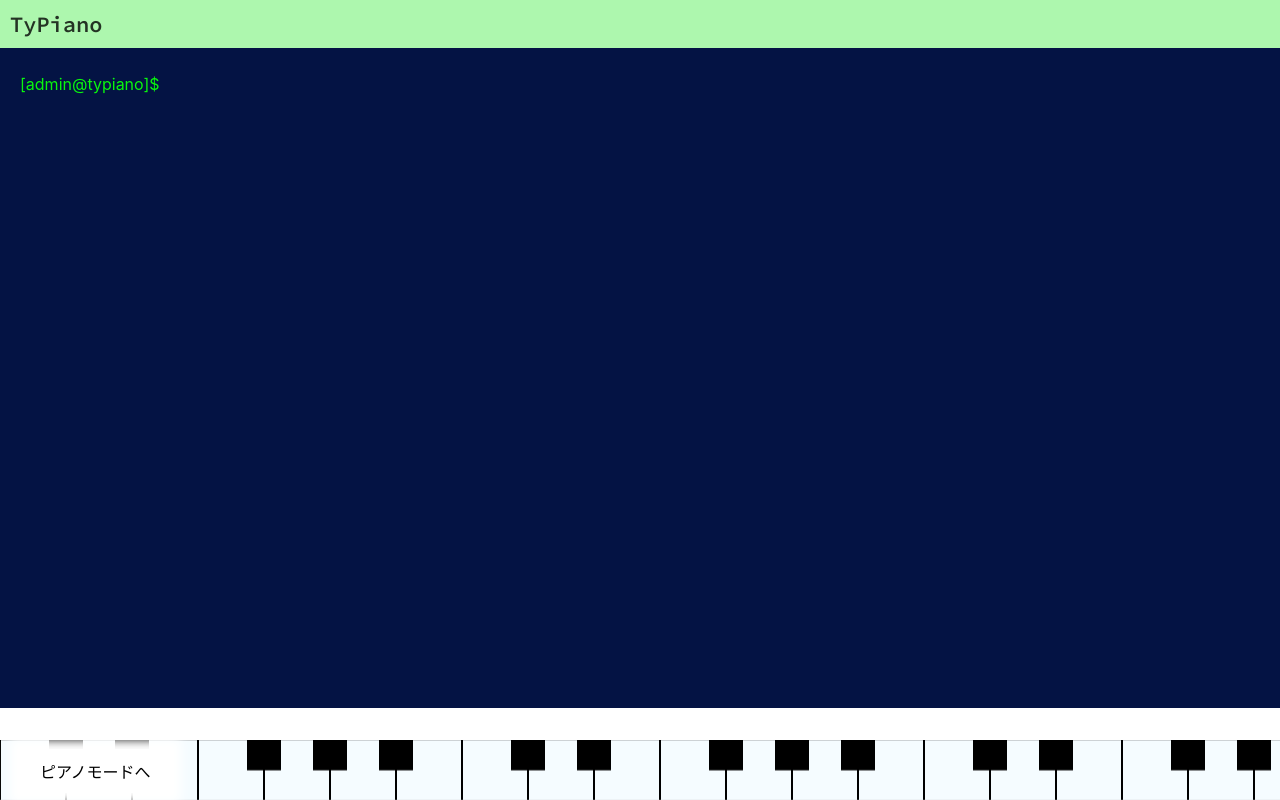
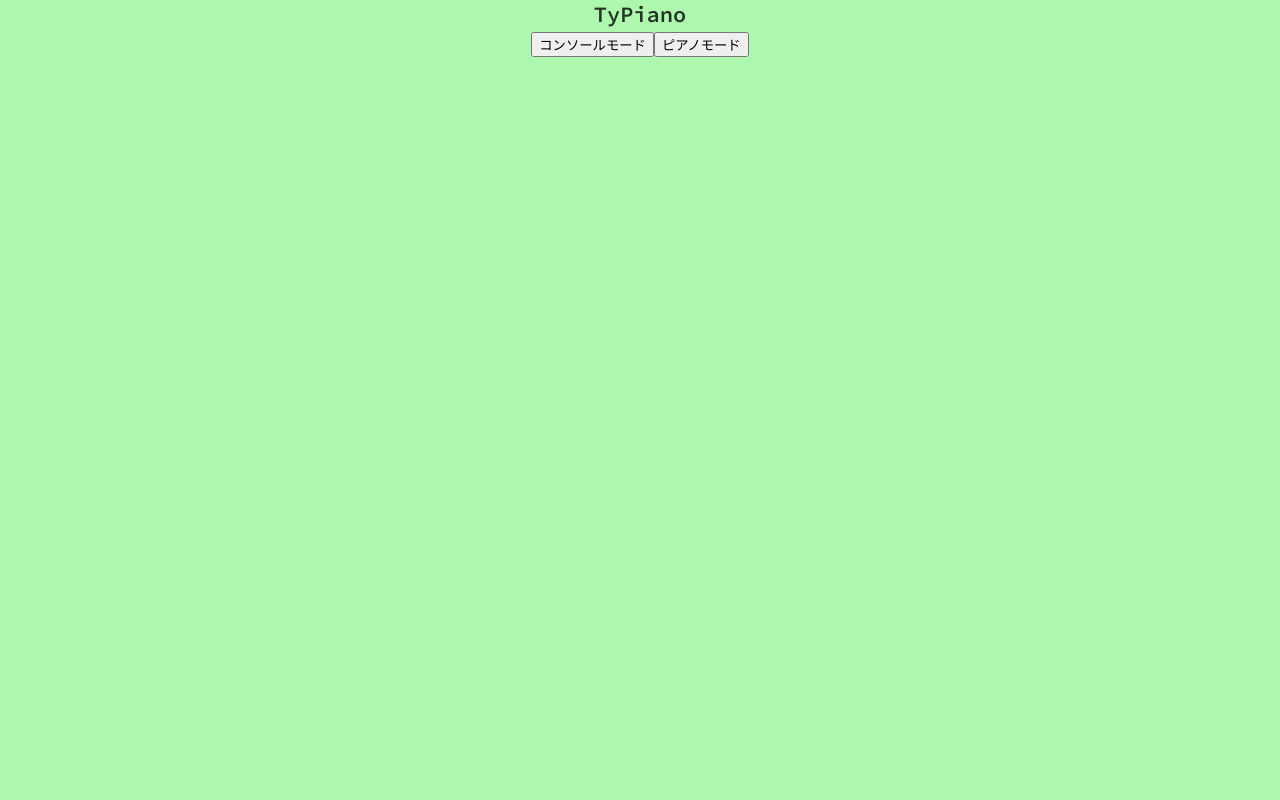
Before and after one commit to mimimimizuki/TyPiano, a React (Create React App) app in the folder muda-front/: page / in a window 1280 px wide. Built offline with nearby package versions, Linux system fonts and the light colour scheme.

Commit message:
add: top page

```diff
--- a/muda-front/src/App.tsx
+++ b/muda-front/src/App.tsx
@@ -3,25 +3,17 @@ import "./App.css";
 import Header from "./Header";
 import ConsoleMode, { ConsoleTab } from "./consoleMode";
 import PianoMode, { PianoBase } from "./pianoMode";
+import Top from "./Top";
 
 function App() {
+  const [showMain, setShowMain] = useState<boolean>(false);
   const [showConsole, setShowConsole] = useState<boolean>(true);
-  const [finShowConsole, setFinShowConsole] = useState<boolean>(true);
-  const [showPiano, setShowPiano] = useState<boolean>(false);
+  const [finShowConsole, setFinShowConsole] = useState<boolean>(false);
+  const [showPiano, setShowPiano] = useState<boolean>(true);
   const [finShowPiano, setFinShowPiano] = useState<boolean>(false);
 
-  function handleClick() {
-    if (showConsole) {
-      // コンソールを縮める
-      setShowConsole(false);
-      setFinShowConsole(false);
-      // ピアノを広げる
-      setShowPiano(true);
-      // コンソールを縮め切ったら消す
-      setTimeout(() => {
-        setFinShowPiano(true);
-      }, 2000);
-    } else {
+  function toConsole() {
+    setShowMain(true);
     // コンソールを広げる
     setFinShowPiano(false);
     setShowConsole(true);
@@ -32,15 +24,38 @@ function App() {
       setFinShowConsole(true);
     }, 2000);
   }
+  function toPiano() {
+    setShowMain(true);
+    // コンソールを縮める
+    setShowConsole(false);
+    setFinShowConsole(false);
+    // ピアノを広げる
+    setShowPiano(true);
+    // コンソールを縮め切ったら消す
+    setTimeout(() => {
+      setFinShowPiano(true);
+    }, 2000);
+  }
+  function handleClick() {
+    if (showConsole) {
+      toPiano();
+    } else {
+      toConsole();
+    }
   }
   return (
-    <div className="App" onClick={handleClick}>
-      <Header />
+    <div className="App">
+      {!showMain && <Top piano={toPiano} console={toConsole} />}
+      {showMain && <Header />}
+      {showMain && (
+        <div onClick={handleClick}>
           {!finShowPiano && <ConsoleMode doRemove={!showConsole} />}
           <ConsoleTab inConsole={finShowConsole} />
           {!finShowConsole && <PianoMode doRemove={!showPiano} />}
           <PianoBase inPiano={finShowPiano} />
         </div>
+      )}
+    </div>
   );
 }
 
--- /dev/null
+++ b/muda-front/src/Top.tsx
@@ -0,0 +1,33 @@
+import React from "react";
+
+const headerStyles = {
+  position: "absolute" as "absolute",
+  left: 0,
+  top: 0,
+  width: "100%",
+  height: "100%",
+  backgroundColor: "#ADF7AE",
+  color: "#243324",
+  fontFamily: "Source Code Pro, monospace",
+  fontSize: 22,
+  zIndex: 5,
+  varticalAlign: "center",
+  textAlign: "center" as "center",
+};
+
+const Top: React.FC<{ piano: () => void; console: () => void }> = ({
+  piano,
+  console,
+}) => {
+  return (
+    <div style={headerStyles}>
+      TyPiano
+      <div>
+        <button onClick={() => console()}>コンソールモード</button>
+        <button onClick={() => piano()}>ピアノモード</button>
+      </div>
+    </div>
+  );
+};
+
+export default Top;
```
Lines whose indentation alone changed are shown as unchanged.
